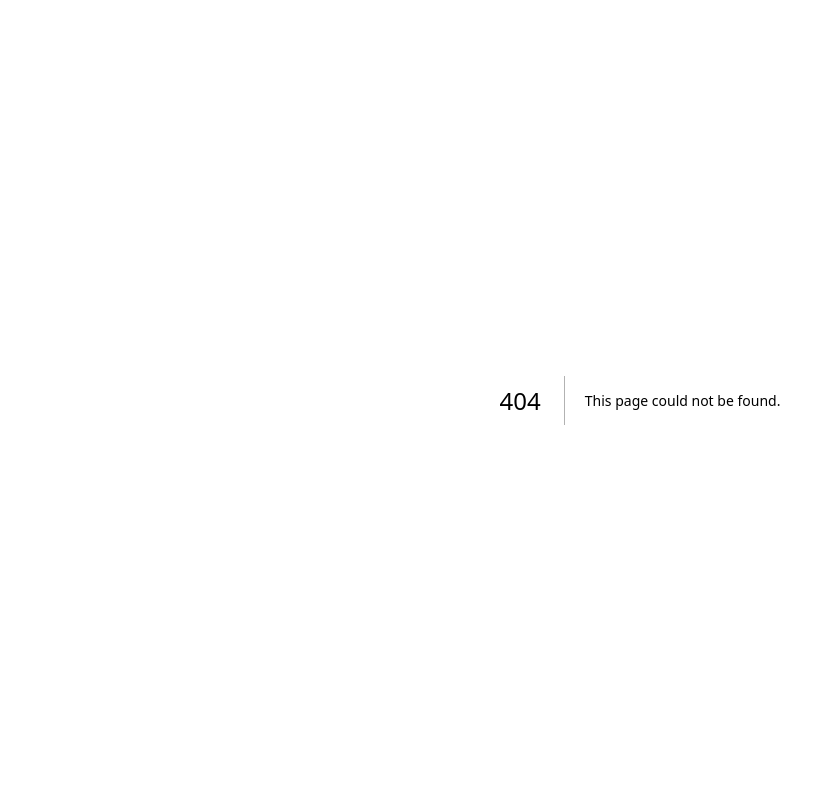
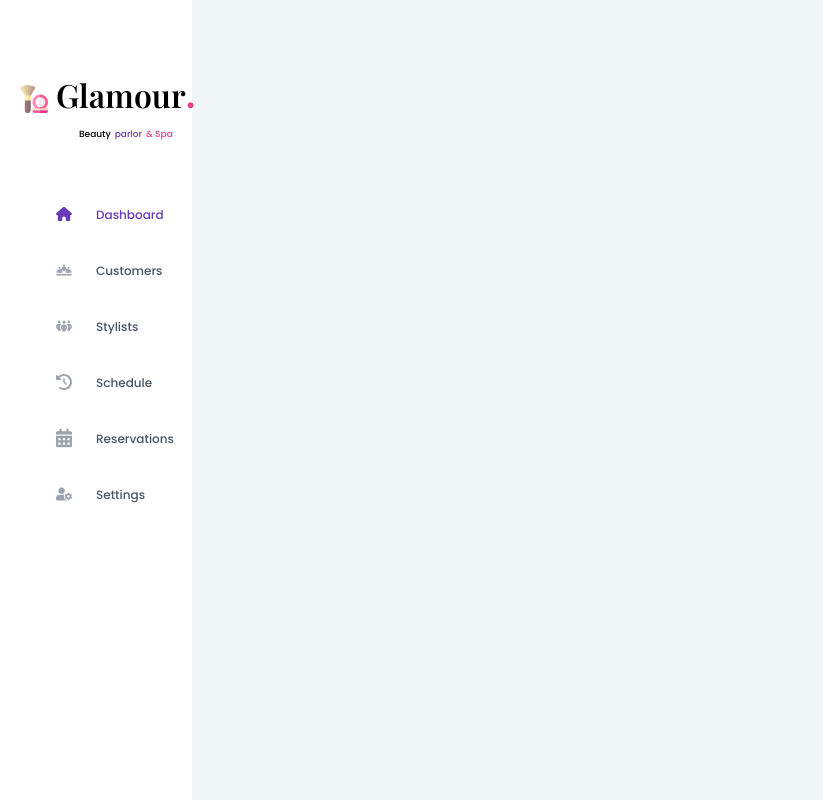
Before and after one commit to DennisMuindi/Salon-MS, a Next.js app: page /dashboard in a window 1280 px wide. Before the commit this address had no page. Shown: the whole page, without its empty margins (0-823 px from the left). Built offline with nearby package versions, Linux system fonts and the light colour scheme; a web font is replaced by a local one.

Commit message:
New page

```diff
--- /dev/null
+++ b/src/pages/dashboard.tsx
@@ -0,0 +1,10 @@
+import SideBar from "@/components/SideBar";
+import React from "react";
+
+export default function dashboard() {
+  return (
+    <div className="w-full bg-[#f0f5f7] h-screen flex items-start">
+      <SideBar />
+    </div>
+  );
+}
```
